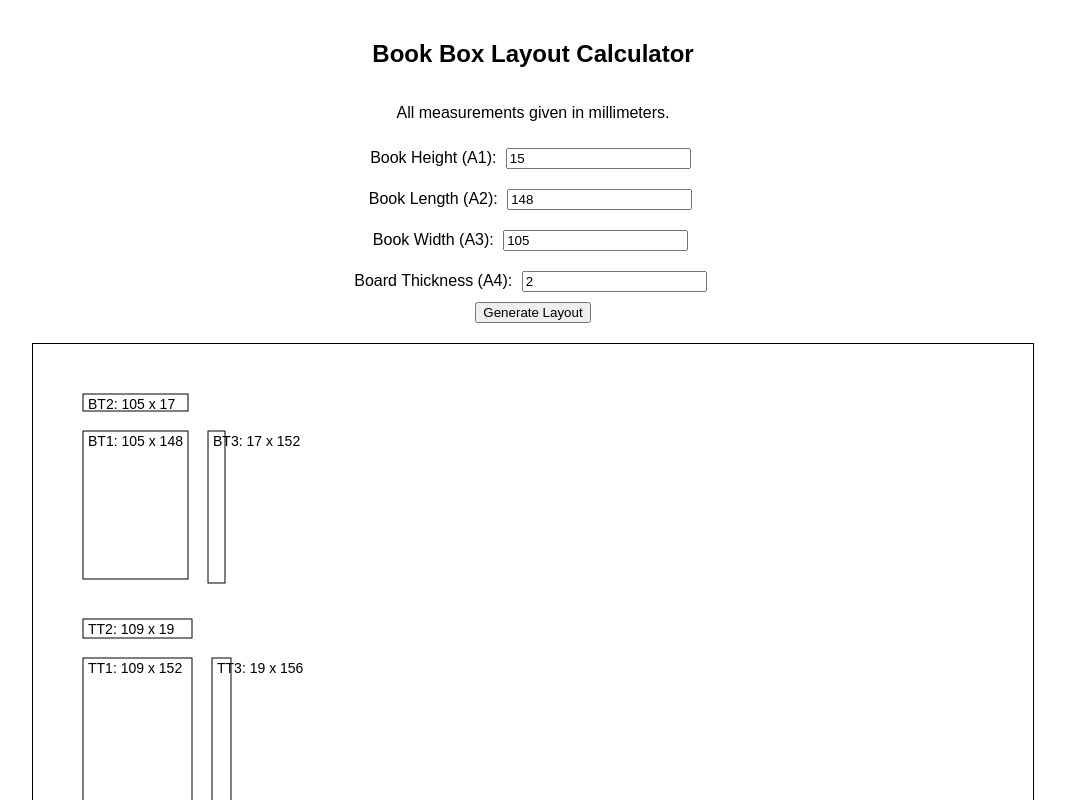
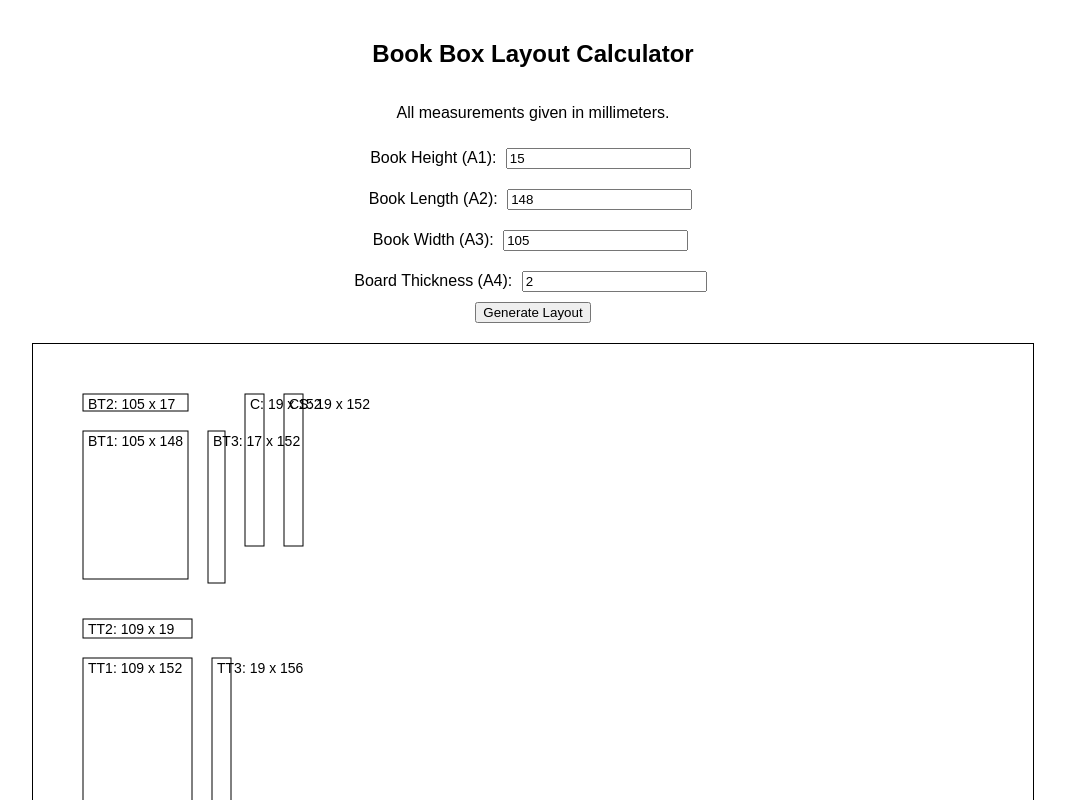
Before and after one commit to domgalloguitars/ClamshellBookBoxMeasuringTool, a plain HTML site: page index.html in a window 1280 px wide. Both pictures are taken after a click on the button "Generate Layout". Shown: the top 800 px of the page, without its empty margins (107-1172 px from the left). Drawn offline with Linux system fonts and the light colour scheme.

Commit message:
Update index.html

```diff
--- a/index.html
+++ b/index.html
@@ -25,13 +25,13 @@
 
     <script>
         function calculate() {
-            const A1 = parseFloat(document.getElementById('bah').value); // Book Height
-            const A2 = parseFloat(document.getElementById('bal').value); // Book Length
-            const A3 = parseFloat(document.getElementById('baw').value); // Book Width
-            const A4 = parseFloat(document.getElementById('board').value); // Board Thickness
+            const A1 = parseFloat(document.getElementById('bah').value);
+            const A2 = parseFloat(document.getElementById('bal').value);
+            const A3 = parseFloat(document.getElementById('baw').value);
+            const A4 = parseFloat(document.getElementById('board').value);
 
             const ctx = document.getElementById('diagram').getContext('2d');
-            ctx.clearRect(0, 0, 1000, 800); // Clear canvas
+            ctx.clearRect(0, 0, 1000, 800);
             ctx.font = "14px Arial";
             ctx.fillStyle = "black";
 
@@ -44,26 +44,27 @@
 
             let xStart = 50, yStart = 50;
 
-            // Bottom Tray (BT)
-            drawRect(xStart, yStart, A3, A1 + A4, "BT2"); // Short Side
-            drawRect(xStart, yStart + (A1 + A4 + 20) * scale, A3, A2, "BT1"); // Flat Base
-            drawRect(xStart + (A3 + 20) * scale, yStart + (A1 + A4 + 20) * scale, A1 + A4, A2 + 2 * A4, "BT3"); // Long Side (rotated)
+            // Bottom Tray
+            drawRect(xStart, yStart, A3, A1 + A4, "BT2");
+            drawRect(xStart, yStart + (A1 + A4 + 20) * scale, A3, A2, "BT1");
+            drawRect(xStart + (A3 + 20) * scale, yStart + (A1 + A4 + 20) * scale, A1 + A4, A2 + 2 * A4, "BT3");
 
-            // Top Tray (TT)
+            // Top Tray
             let yTTStart = yStart + (A1 + A4 + A2 + 60) * scale;
-            drawRect(xStart, yTTStart, A3 + 2 * A4, A1 + 2 * A4, "TT2"); // Short Side
-            drawRect(xStart, yTTStart + (A1 + 2 * A4 + 20) * scale, A3 + 2 * A4, A2 + 2 * A4, "TT1"); // Flat Base
-            drawRect(xStart + (A3 + 2 * A4 + 20) * scale, yTTStart + (A1 + 2 * A4 + 20) * scale, A1 + 2 * A4, A2 + 4 * A4, "TT3"); // Long Side (rotated)
+            drawRect(xStart, yTTStart, A3 + 2 * A4, A1 + 2 * A4, "TT2");
+            drawRect(xStart, yTTStart + (A1 + 2 * A4 + 20) * scale, A3 + 2 * A4, A2 + 2 * A4, "TT1");
+            drawRect(xStart + (A3 + 2 * A4 + 20) * scale, yTTStart + (A1 + 2 * A4 + 20) * scale, A1 + 2 * A4, A2 + 4 * A4, "TT3");
 
-            // Cover Section
-            let coverTopY = yTTStart + (A1 + 2 * A4 + A2 + 80) * scale;
+            // Cover Section: ROTATED and realigned C and CS
+            let topAlignY = yStart + (A1 + A4 + 20) * scale;
 
-            // Rotated C (cover)
-            drawRect(xStart, coverTopY, A1 + 2 * A4, A2 + 2 * A4, "C");
+            // Keep original C, now rotated 90 degrees and aligned to top
+            const cX = xStart + (A3 + 20 + A1 + A4 + 20) * scale;
+            drawRect(cX, yStart, A1 + 2 * A4, A2 + 2 * A4, "C");
 
-            // Rotated CS (spine), placed to the right of C
-            const csX = xStart + (A1 + 2 * A4 + 20) * scale;
-            drawRect(csX, coverTopY, A1 + 2 * A4, A2 + 2 * A4, "CS");
+            // CS, also rotated and placed next to C
+            const csX = cX + (A1 + 2 * A4 + 20) * scale;
+            drawRect(csX, yStart, A1 + 2 * A4, A2 + 2 * A4, "CS");
         }
     </script>
 </body>
```
